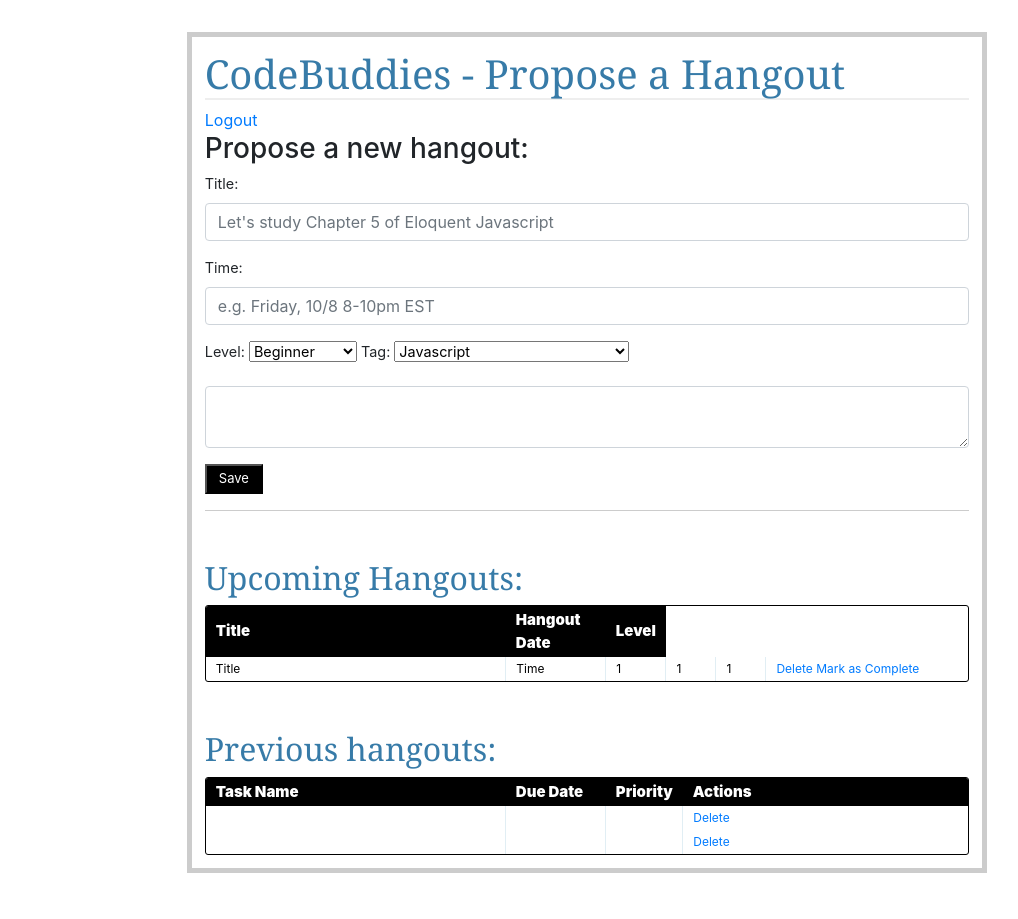
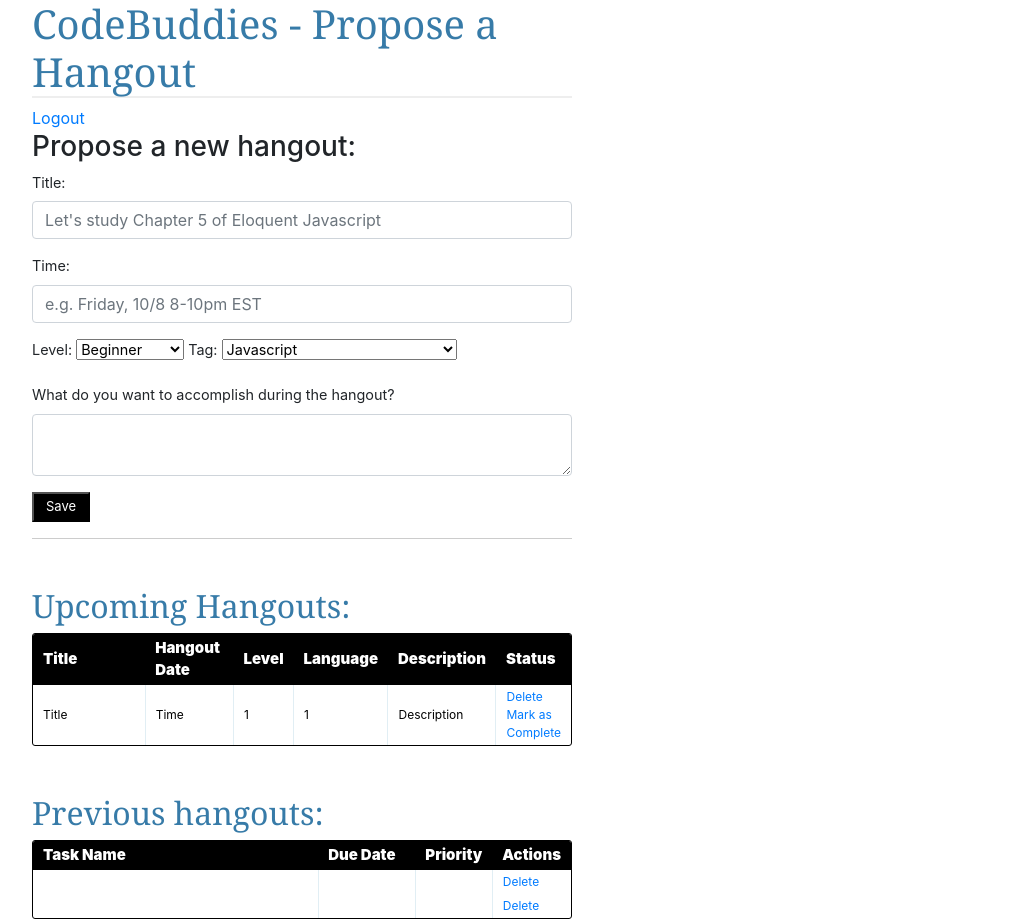
Before and after one commit to lpatmo/codebuddies-hangouts, a Flask app: page /hangout/ in a window 1280 px wide. Shown: the whole page, without its empty margins (53-1071 px from the left). Before the commit the page ends 873 px from the top, so only its background shows below. Run offline with Flask 2, Linux system fonts and the light colour scheme; the visitor is signed in with stand-in values (Sample User, id 1); data comes from the database, SQL or seed files in the repository; both versions use the stored data as it was after the commit; some libraries are stand-ins or nearby versions.

Commit message:
fixed table view for upcoming hangouts

```diff
--- a/app/static/css/styles.css
+++ b/app/static/css/styles.css
@@ -18,6 +18,11 @@
 
 h2 {
 	font-size: 1.5em;
+}
+
+.col-centered{
+    float: none;
+    margin: 0 auto;
 }
 
 .page {
--- a/app/templates/tasks.html
+++ b/app/templates/tasks.html
@@ -36,7 +36,8 @@
 
 				<div class="form-group">
 					<p>
-					<textarea name="description" class="form-control" placeholder="description">
+						<label>What do you want to accomplish during the hangout?</label>
+					<textarea name="description" class="form-control" placeholder="Our goal is to...">
 
 					</textarea>
 				</p>
@@ -61,6 +62,9 @@
 				<th width="300px"><strong>Title</strong></th>
 				<th width="100px"><strong>Hangout Date</strong></th>
 				<th width="50px"><strong>Level</strong></th>
+				<th width="50px"><strong>Language</strong></th>
+				<th width="50px"><strong>Description</strong></th>
+				<th width="50px"><strong>Status</strong></th>
 			</tr>
 		</thead>
 	{% for o in open_tasks %}
@@ -68,8 +72,8 @@
 		<td width="300px">{{ o.title }} </td>
 		<td width="100px">{{ o.hangout_date }}</td>
 		<td width="50px">{{ o.level }}</td>
-		<td width="50px">{{ o.level }}</td>
-		<td width="50px">{{ o.level }}</td>
+		<td width="50px">{{ o.language }}</td>
+		<td width="50px">{{ o.description }}</td>
 	<td>
 		<a href="{{ url_for('delete_entry', hangout_id = o.hangout_id) }}">Delete</a>
 		<a href="{{ url_for('complete', hangout_id = o.hangout_id)}}">Mark as Complete</a>
--- a/app/templates/template.html
+++ b/app/templates/template.html
@@ -7,7 +7,9 @@
 
 	</head>
 	<body>
-		<div class="page">
+		<div class="container">
+			<div class="row">
+				<div class="col-lg-6 col-offset-6">
 			{% for message in get_flashed_messages() %}
 			<div class="flash">{{message}}</div>
 		{% endfor %}
@@ -18,7 +20,9 @@
 		{% block content %}
 		{% endblock %}
 
-		</div>
+			</div>
+			</div><!--row-->
+		</div><!--container-->
 
 		 <script src="https://ajax.googleapis.com/ajax/libs/jquery/1.10.2/jquery.min.js"></script>
    		 <script src="http://netdna.bootstrapcdn.com/bootstrap/3.0.3/js/bootstrap.min.js"></script>
```
Also changed, not shown: app/flasktaskr.db.
